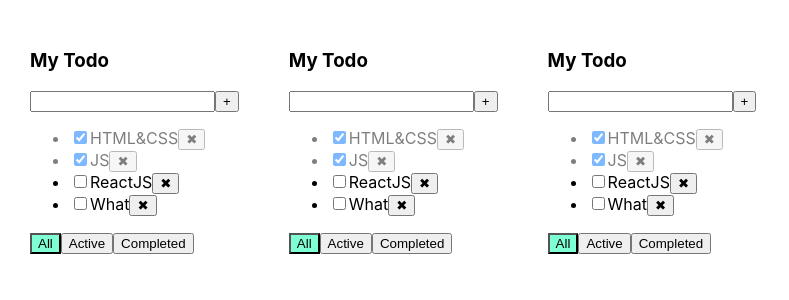
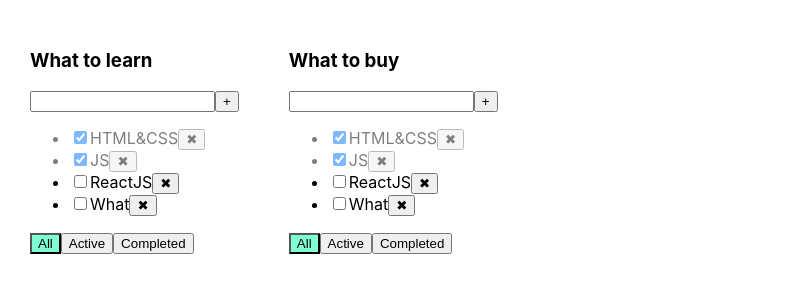
Before and after one commit to Kliapwnz/KliaTodo, a React (Create React App) app: page / in a window 1280 px wide. Shown: the top 300 px of the page, without its empty margins (0-789 px from the left). Built offline with nearby package versions, Linux system fonts and the light colour scheme.

Commit message:
new array for todo

```diff
--- a/src/App.tsx
+++ b/src/App.tsx
@@ -4,7 +4,11 @@ import {Todolist} from "./Components/Todolist";
 import {v1} from "uuid";
 
 export type FilterValuesType = "all" | "active" | "completed"
-
+type TodolistsType={
+    id:string,
+    title:string
+    filter:FilterValuesType
+}
 function App() {
     let [tasks, setTasks] = useState([
         {id: v1(), title: "HTML&CSS", isDone: true},
@@ -45,18 +49,22 @@ function App() {
             setTasks([...tasks])
         }
     }
-    const newArr= [1,2,3]
+    let [todolists, setTodolists]=useState<Array<TodolistsType>>([
+        {id:v1(), title:"What to learn", filter:"all"},
+        {id:v1(), title:"What to buy", filter:"all"}
+        ]
+    )
     return (
         <div className="App">
-            {newArr.map(el=>{
+            {todolists.map(el=>{
                 return(
-                    <Todolist title="My Todo"
+                    <Todolist title={el.title}
                               task={tasksForTodolist}
                               removeTask={removeTask}
                               changeFilter={changeFilter}
                               addTask={addTask}
                               changeTaskStatus={changeTaskStatus}
-                              filter={filter}
+                              filter={el.filter}
                     />
                 )
             })}
```
